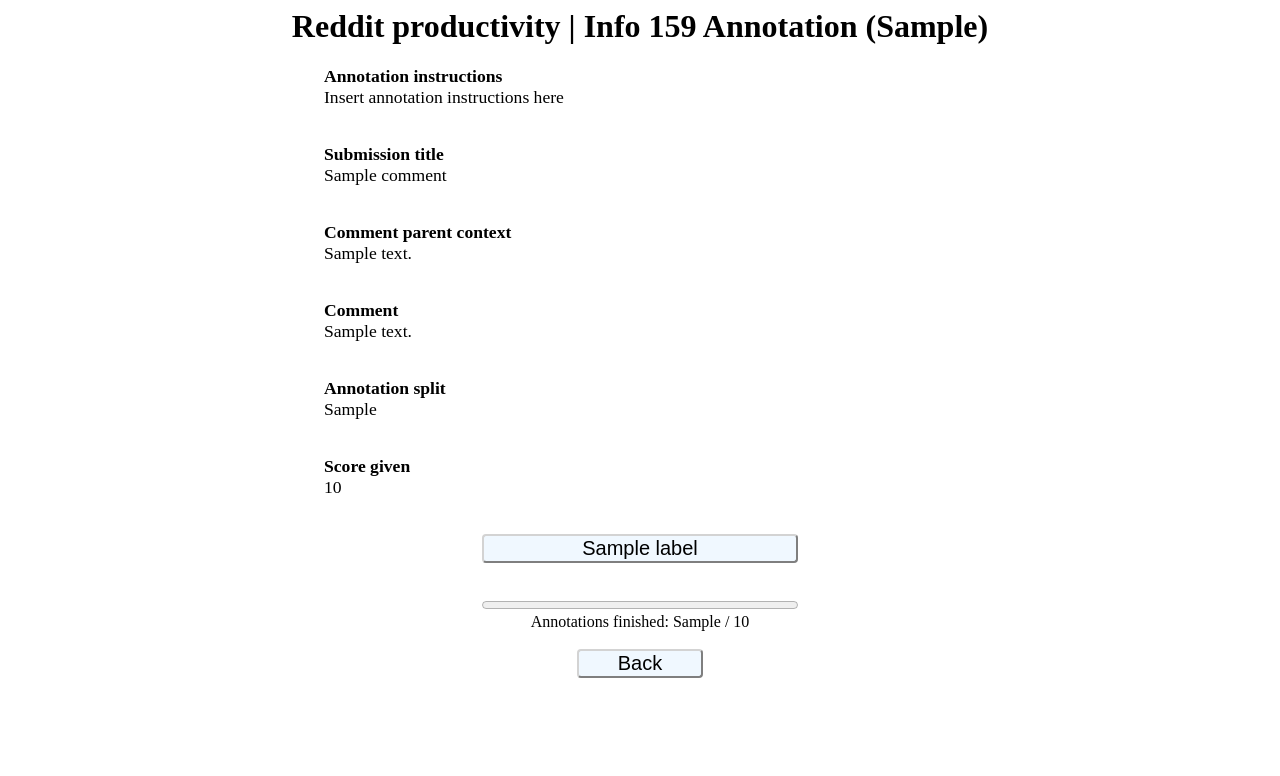
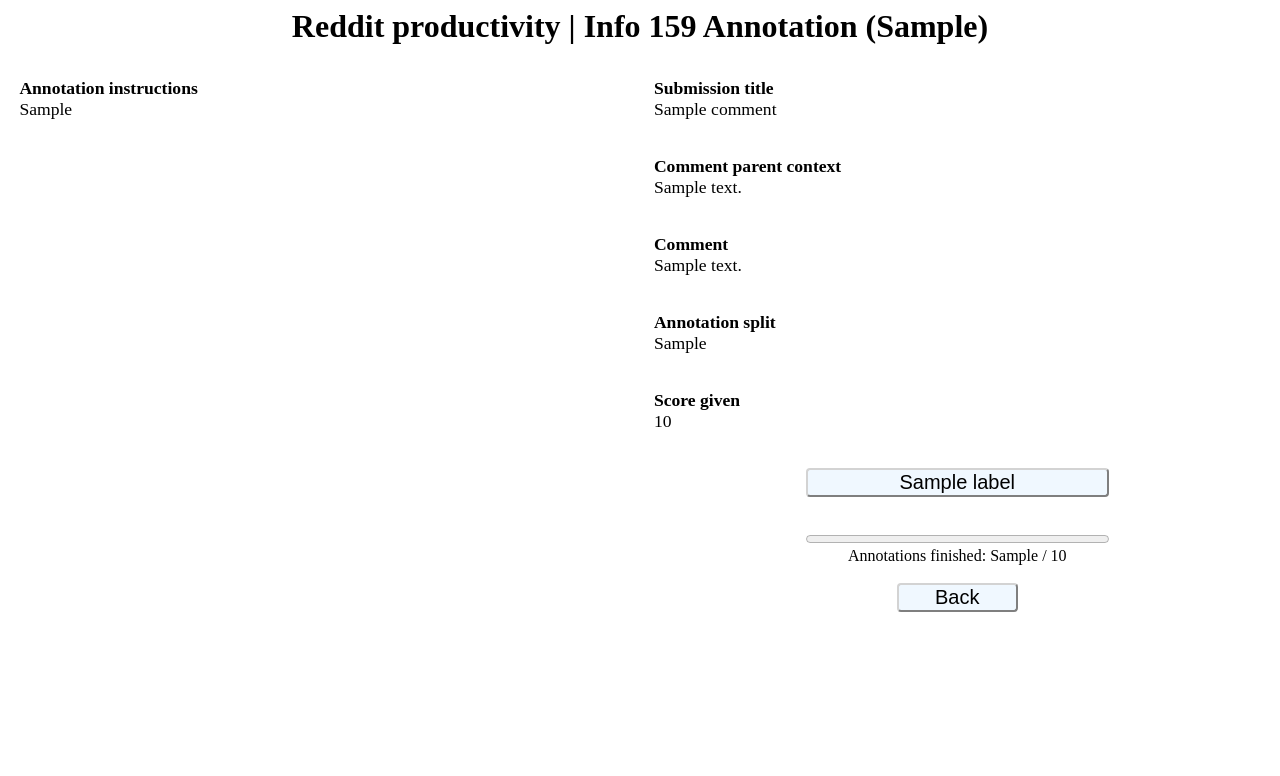
Before and after one commit to bri25yu/reddit-productivity, a Django app: template annotate/templates/annotate/annotate.html in a window 1280 px wide. Shown: the top 776 px of the page. Run offline with Django 3.2, Linux system fonts and the light colour scheme; the template is opened without the code that fills it: most values are stand-ins (such as "Sample title", 1, 10 or a date in 2020).

Commit message:
separating annotation instructions

```diff
--- a/annotate/static/annotate/style.css
+++ b/annotate/static/annotate/style.css
@@ -4,8 +4,12 @@
 
 .container {
     text-align: center;
-    width: 50%;
     margin: auto;
+    width: 48%;
+    padding: 0.9%;
+    border-radius: 1em;
+    overflow: scroll;
+    height: calc(100% - 6em);
 }
 
 .submit-button {
--- a/annotate/templates/annotate/annotate.html
+++ b/annotate/templates/annotate/annotate.html
@@ -17,6 +17,14 @@
             text-align: center;
             margin: auto;
         }
+
+        .left {
+            float: left;
+        }
+
+        .right {
+            float: right;
+        }
     </style>
 
     <script>
@@ -31,15 +39,16 @@
 {% endblock %}
 
 {% block content %}
-    <div class="container">
+    <div class="container left">
         <div class="details">
             <div class="details-title">
                 Annotation instructions
             </div>
-            Insert annotation instructions here
+            {{ annotation_instructions | safe }}
         </div>
-        <br><br>
+    </div>
 
+    <div class="container right">
         {% include 'annotate/submission_information.html' %}
 
         <form action="{% url 'annotate' %}" method="post" enctype="multipart/form-data">
--- a/annotate/views.py
+++ b/annotate/views.py
@@ -7,6 +7,7 @@ from typing import Tuple
 from django.shortcuts import render, redirect
 from django.views.generic.base import TemplateView
 from django.core.paginator import Paginator
+from django.contrib.staticfiles import finders
 
 
 LABELS = [
@@ -89,12 +90,16 @@ class AnnotateView(TemplateView):
             }
         ]
 
+        annotation_instructions = \
+            open(finders.find("annotate/annotation_instructions.md"), encoding="utf8").read()
+
         return {
             "comments": comments,
             "datapoint_id": row["datapoint_id"],
             "annotation_split": annotation_split,
             "annotations_finished": annotations_split["score"].notna().sum(),
             "annotation_total": len(data_split),
+            "annotation_instructions": markdown(annotation_instructions, extensions=["tables"]),
             "labels": LABELS,
         }
 
```
Also changed, not shown: annotate/static/annotate/annotation_instructions.md (added, +27 -0 lines).
